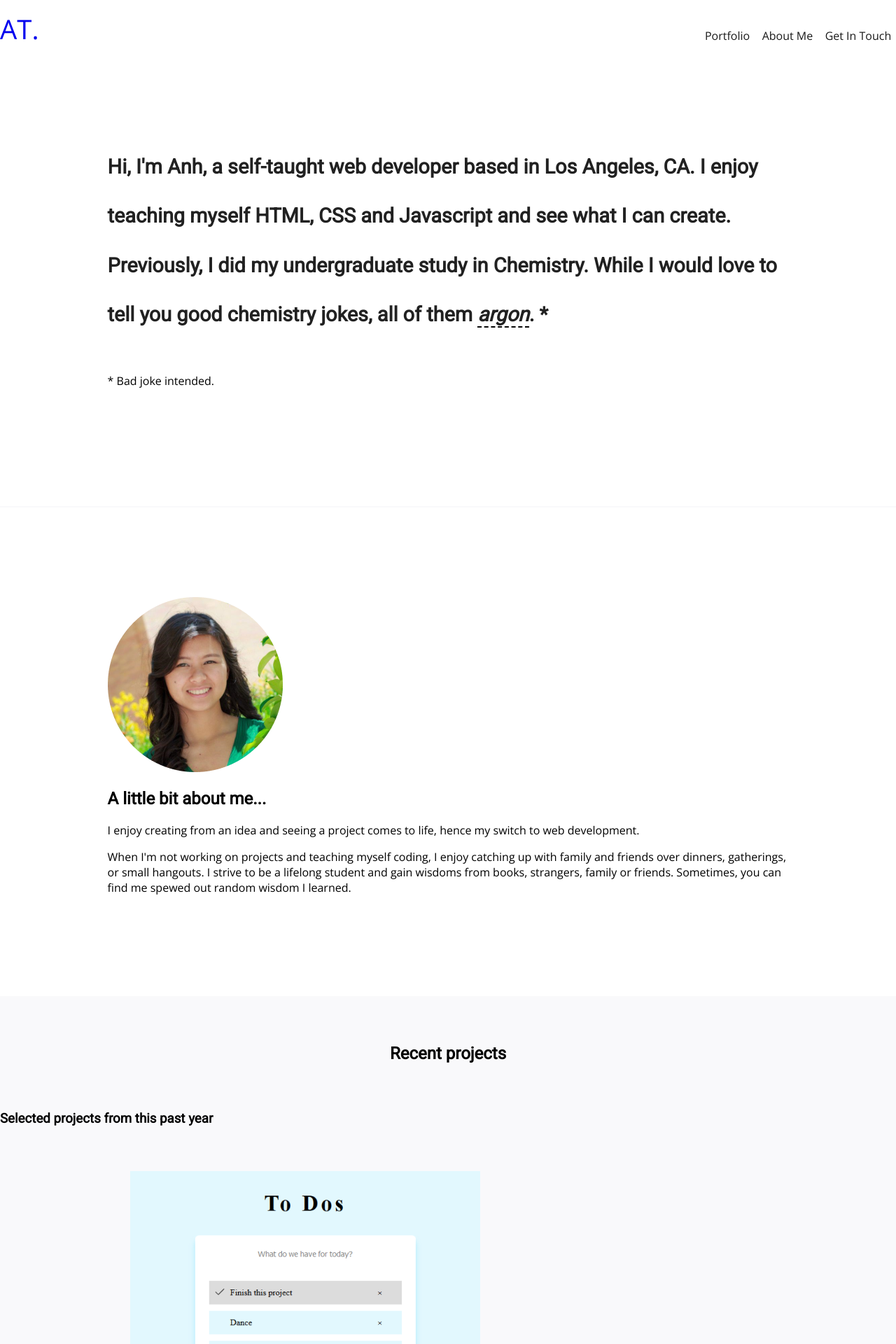
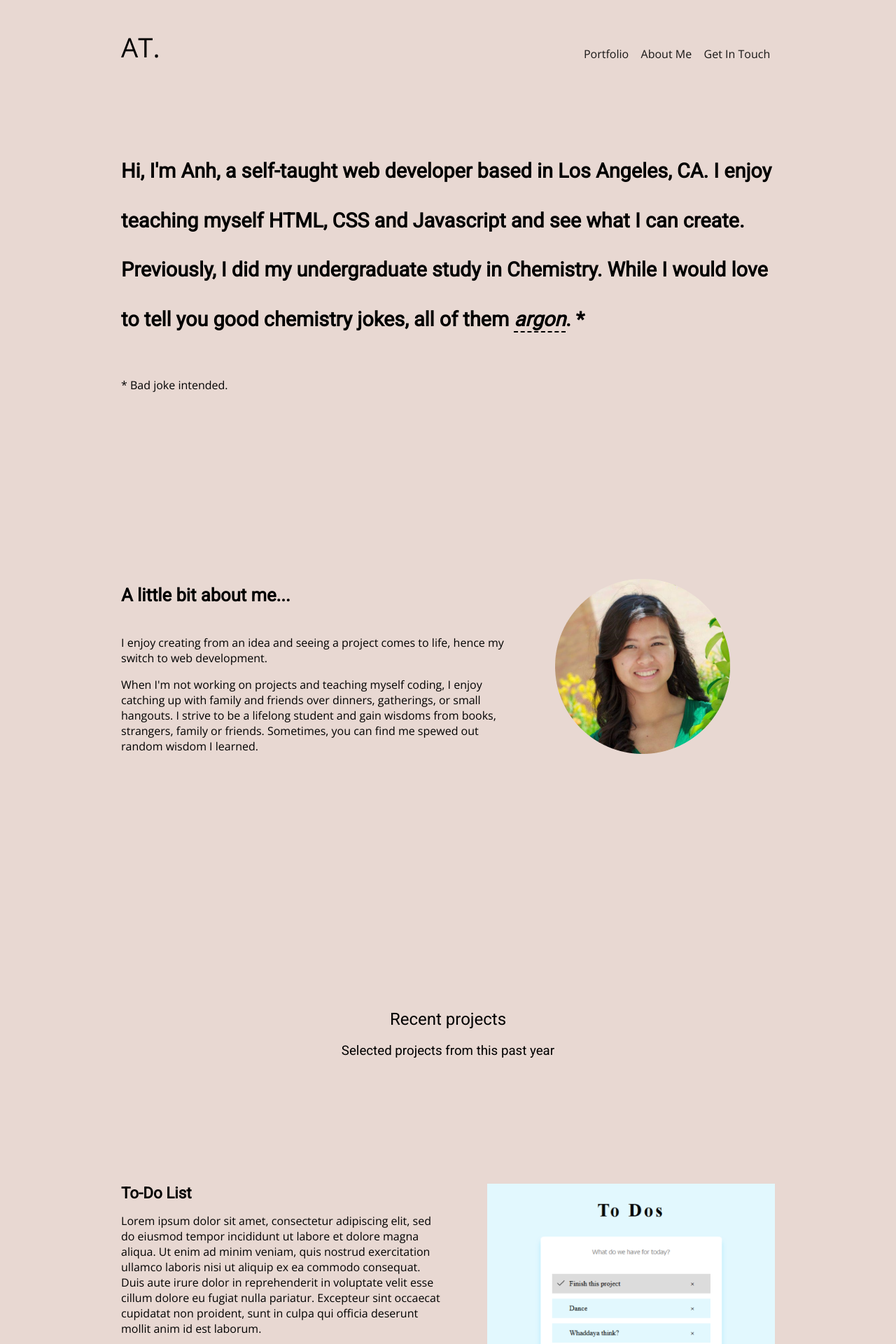
Before and after one commit to windan11/windan11.github.io, a Jekyll site: the page built from index.html, in a window 1280 px wide. Shown: the top 1920 px of the page at 70% size. Built offline with Jekyll 4.4.1, drawn with Linux system fonts in a browser that asks for light colours.

Commit message:
Update main.css

```diff
--- a/css/main.css
+++ b/css/main.css
@@ -1,5 +1,8 @@
+html{
+	background: #E8D8D2;
+}
 body{
-	margin: 0 auto;
+	margin: 1.6em;
 }
 h1, h2, h3, h4, h5, h6{
 	font-family: 'Roboto', sans-serif;
@@ -12,18 +15,17 @@
 	margin: 0 auto;
 }
 /*navigation---------------*/
-.header{
-	padding: 0 12%;
-	-webkit-transition: top .3s;
-	transition: top .3s;
-}
 .logo{
 	float: left;
 	font-size: 2.4em;
 	text-transform: uppercase;
 	padding: 0.4em 0;
+	color: #000;
 }
 .header-container{
+	padding: 0 12%;
+	-webkit-transition: top .3s;
+	transition: top .3s;
 	text-align: center;
 }
 .header-container  nav{
@@ -36,58 +38,71 @@
 	display: inline-block;
 	padding: 2.5em 0.42em;
 	text-decoration: none;
+	opacity: 0.9;
 	color: #000;
-	opacity: 0.9;
 }
 .header-container nav a:hover{
 	opacity: 0.6;
 }
 .divider{
-	height: 80px;
+	height: 20px;
 	display: none;
 }
 /*Intro---------------------------*/
 .intro{
-	padding: 11.2em 0 8em;
+	padding: 10em 0;
 	line-height: 4.4em;
 	height: 80%;
-	border-bottom: 2px solid #F9F9FB;
 }
 .intro h1{
 	font-size: 1.8em;
-	color: #212121;
 }
 .dashed{
 	border-bottom: 2px dashed #000;
 }
+/*about-----------------*/
+.about{
+	padding: 2em 0 16em 0;
+}
+.about h2{
+	padding: .8em 0;
+	font-size: 1.6em;
+}
+.about img.right{
+	float: right;
+	padding: .8em 4em;
+}
 /*Portfolio---------------------*/
 .portfolio{
+	margin: 1.6em 0;
 	padding: 3em 0;
-	background: #F9F9FB;
+	/*border-bottom: 1px solid rgba(0,16,36,.18);*/
 }
-.portfolio h2{
+.portfolio h2, .portfolio h3{
 	text-align: center;
-	padding: 0 0 2em 0;
+	font-weight: normal;
 }
+/*.portfolio .container:nth-child(even){
+	background: #F8F8F8;
+}*/
 .clearfix{
-	margin: 2em auto;
 	clear: both;
-	padding: 2em;
+	padding: 10em 0;
 }
-.work-item img.right{
+.clearfix img.right{
 	margin: 0;
 	float: right;
-	width: 50%;
+	width: 44%;
 	height: auto;
-	padding: 0 0 2em 2em;
+	padding: 0 0 2em 4em;
 }
-.work-item img.left{
+.clearfix img.left{
 	float: left;
-	width: 50%;
+	width: 44%;
 	height: auto;
-	padding: 0 2em 2em 0;
+	padding: 0 4em 2em 0;
 }
-.work-item h4{
+.clearfix h4{
 	margin: 0;
 	font-size: 1.4em;
 }
@@ -96,24 +111,30 @@
 	clear: both;
 	display: table;
 }
-/*about-----------------*/
-.about{
-	padding: 8em 0;
+.row{
+	text-align: center;
+	padding: 2em 0;
 }
-/*Contact----------------*/
+.launch-btn{
+	background: #FECE00;
+	padding: .7em 2.6em;
+	color: #fff;
+	text-decoration: none;
+}
+/*contact--------------*/
 .contact{
-	padding: 4em 0 12em 0;
-	background: #F9F9FB;
-}
-.contact .container{
+	padding: 2em 0 16em 0;
 	text-align: center;
 }
+.contact h2{
+	font-size: 2.44em;
+}
 .contact h3{
-	font-size: 1.4em;
-	padding: 2em 0;
+	font-weight: normal;
+	padding: .4em 0 1.6em 0;
 }
 #contact-btn{
-	background: #536DFE;
+	background: #2F60A2;
 	border: none;
 	border-radius: 1.8em;
 	padding: .72em 2.2em;
@@ -124,7 +145,7 @@
 #contact-btn:hover{
 	color: #000;
 }
-/*scroll down button----*/
+/*scroll button----*/
 #scroll-up{
 	position: fixed;
 	transform: rotate(135deg);
@@ -140,11 +161,11 @@
 }
 /*footer----------------*/
 footer{
-	border-top: 2px solid #F9F9FB;
 	text-align: center;
+	padding: 1em;
 }
 svg{
-	padding: 1.2em;
+	padding: 0 1em;
 	width: 1.8em;
 	height: 1.8em;
 }
@@ -154,60 +175,3 @@
 .icon:hover{
 	pointer: cursor;
 }
-
-/*Adding responsiveness*/
-@media all and (max-width: 42em) {
-	/*header, nav & intro---*/
-	.container{
-		padding: 0 2.6em;
-	}
-	.header {
-		padding: 1em 0 0 0;
-	}
-	.logo {
-		float: none;
-		font-size: 1.88em;
-	}
-	.header-container nav {
-		float: none;
-	}
-	.header-container nav a {
-		font-size: 0.9em;
-		padding: 0.6em;
-	}
-	.intro{
-		font-size: 0.7em;
-		padding: 4em 0 6em 0;
-	}
-	/*portfolio & about------------*/
-	.portfolio, .about{
-		padding: 4em 0;
-	}
-	.clearfix{
-		margin: 2em auto;
-		clear: both;
-		padding: 0;
-	}
-	.work-item img.right, .work-item img.left{
-		width: 100%;
-		height: auto;
-	}
-	/*contact & footer-----*/
-	.contact{
-		padding: 4em 0 7em 0;
-	}
-	#contact-btn{
-		padding: 0.6em 1.6em;
-		font-size: 14px;
-	}
-	#scroll-up{
-		bottom: 4%;
-		right: 8%;
-		width: .88em;
-		height: .88em;
-		border-width: 0 0 .18em .18em;
-	}
-	footer{
-		padding: 1em 0;
-	}
-}
```
